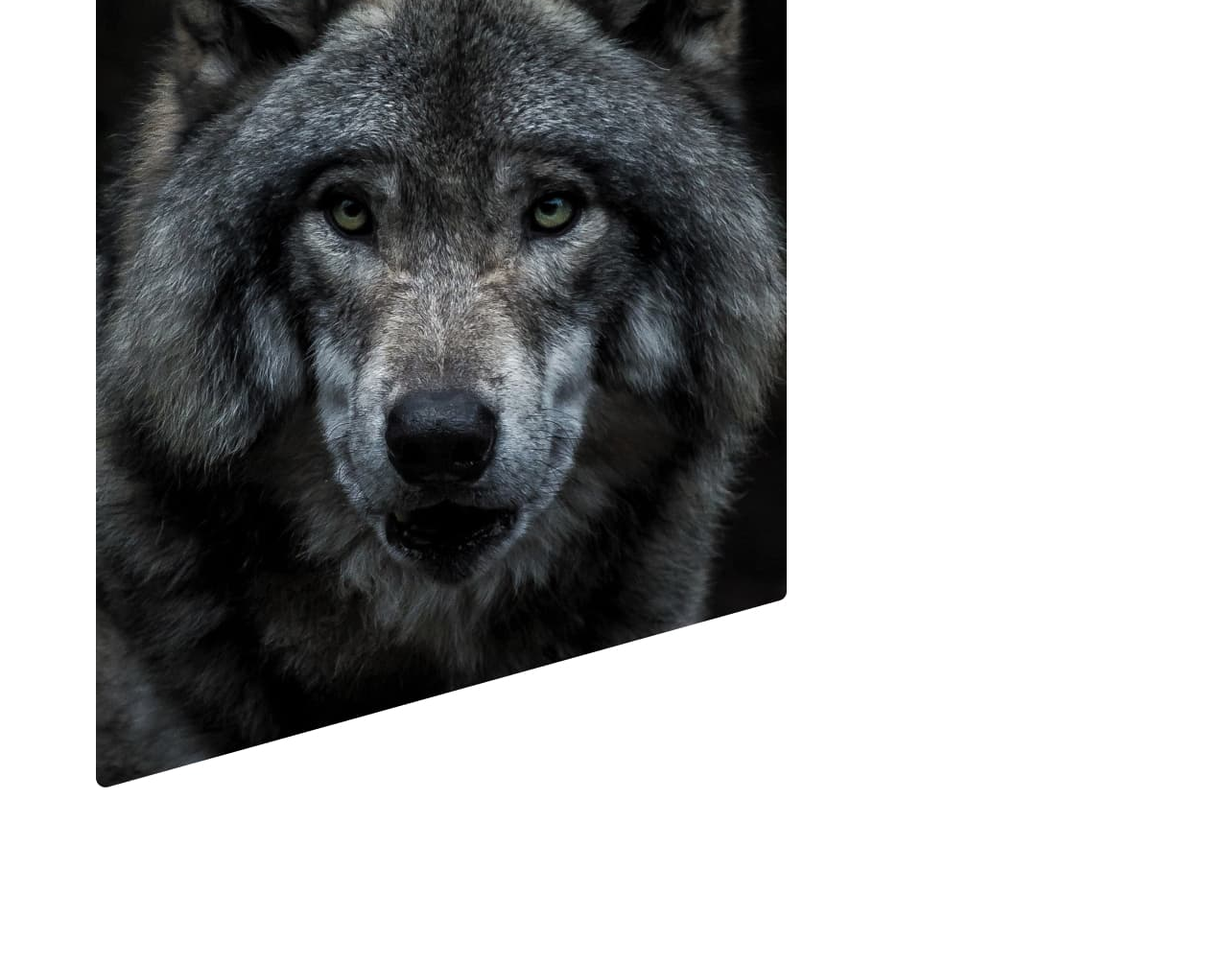
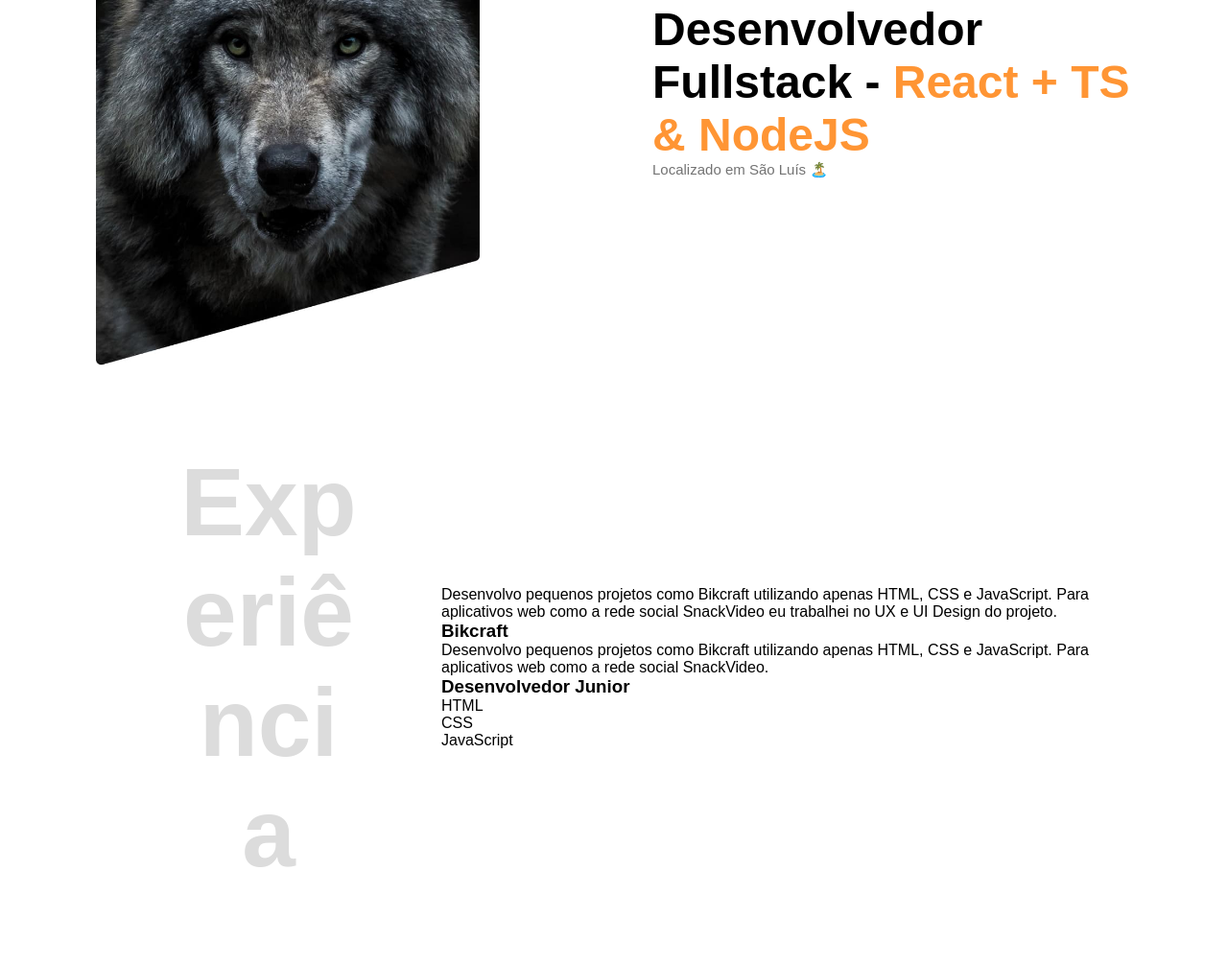
Before and after one commit to devopMarkz/Projeto-Portif-lio, a plain HTML site: page index.html in a window 1280 px wide. Shown: the part 364-1370 px from the top of the page at 96% size. Before the commit the page ends 1192 px from the top, so only its background shows below. Drawn offline with Linux system fonts and the light colour scheme.

Commit message:
Ajustando seções

```diff
--- a/index.html
+++ b/index.html
@@ -3,6 +3,7 @@
 <head>
     <meta charset="UTF-8">
     <meta name="viewport" content="width=device-width, initial-scale=1.0">
+    <link rel="stylesheet" href="./src/pages/index.css">
     <link rel="stylesheet" href="./src/css/global.css">
     <link rel="preconnect" href="https://fonts.googleapis.com">
     <link rel="preconnect" href="https://fonts.gstatic.com" crossorigin>
@@ -11,7 +12,7 @@
 </head>
 <body>
     <header class="cabecalho">
-        <h2 class="cabecalho__titulo">Marcos<span class="cabecalho__titulo--destaque">André</span></h2>
+        <h2 class="cabecalho__titulo">Marcos<span class="destaque">André</span></h2>
 
         <nav class="cabecalho__menu">
             <ul class="cabecalho__menu__lista">
@@ -29,13 +30,42 @@
     </header>
 
     <section class="banner">
-        <div class="banner__imagem">
-            <img src="./assets/images/perfil.jpg" alt="">
+        <div class="banner__container-img">
+            <img src="./assets/images/perfil.jpg" alt="" class="banner__container-img__imagem">
         </div>
 
         <div class="banner__descricao">
-            <h1 class="banner__descricao__titulo"></h1>
-            <p class="banner__descricao__localizacao"></p>
+            <h1 class="banner__descricao__titulo">Desenvolvedor Fullstack - <span class="destaque">React + TS & NodeJS</span></h1>
+            <p class="banner__descricao__localizacao">Localizado em São Luís 🏝️</p>
+        </div>
+    </section>
+
+    <section class="experiencia">
+        <div class="experiencia__container">
+            <h2 class="experiencia__container__titulo">Experiência</h2>
+        </div>
+
+        <div class="experiencia__container">
+            <p class="experiencia__container__descricao">
+                Desenvolvo pequenos projetos como Bikcraft utilizando apenas HTML, CSS e JavaScript. Para aplicativos web como a rede social SnackVideo eu trabalhei no UX e UI Design do projeto.
+            </p>
+            <ul class="experiencia__container__lista">
+                <li class="experiencia__container__lista__item">
+                    <div class="titulo-descricao">
+                        <h3>Bikcraft</h3>
+                        <p>Desenvolvo pequenos projetos como Bikcraft utilizando apenas HTML, CSS e JavaScript. Para aplicativos web como a rede social SnackVideo. </p>
+                    </div>
+
+                    <div class="competencias">
+                        <h3 class="competencias__titulo">Desenvolvedor Junior</h3>
+                        <ul class="competencias__lista">
+                            <li class="competencias__lista__item">HTML</li>
+                            <li class="competencias__lista__item">CSS</li>
+                            <li class="competencias__lista__item">JavaScript</li>
+                        </ul>
+                    </div>
+                </li>
+            </ul>
         </div>
     </section>
 </body>
--- a/src/css/cabecalho.css
+++ b/src/css/cabecalho.css
@@ -1,19 +1,17 @@
 .cabecalho{
     display: flex;
     justify-content: space-between;
-    padding: 50px 0;
+    align-items: center;
+    padding: 50px 0 70px 0;
 }
 
 .cabecalho__titulo{
     font-size: 4.2rem;
 }
 
-.cabecalho__titulo--destaque{
-    color: var(--cor-destaque);
-}
-
 .cabecalho__menu__lista{
     display: flex;
+    flex-wrap: wrap;
     gap: 40px;
 }
 
--- /dev/null
+++ b/src/css/destaque.css
@@ -0,0 +1,3 @@
+.destaque{
+    color: var(--cor-destaque);
+}
--- a/src/css/global.css
+++ b/src/css/global.css
@@ -1,4 +1,5 @@
 @import './cabecalho.css';
+@import './destaque.css';
 
 *{
     padding: 0;
@@ -19,6 +20,7 @@ ul{
     --cor-fonte-principal: #000000;
     --cor-fonte-secundaria: #737373;
     --cor-destaque: #FF9534;
+    --cor-experiencia: #DCDCDC;
     font-size: 62.5%;
 }
 
--- /dev/null
+++ b/src/pages/experiencia.css
@@ -0,0 +1,13 @@
+.experiencia{
+    display: grid;
+    grid-template-columns: 1fr 2fr;
+    align-items: center;
+}
+
+.experiencia__container__titulo{
+    color: var(--cor-experiencia);
+    font-size: 10rem;
+    padding: 80px;
+    text-align: center;
+    word-break: break-all;
+}
--- /dev/null
+++ b/src/pages/index.css
@@ -0,0 +1,25 @@
+@import './lista-projetos.css';
+@import './experiencia.css';
+
+/* SEÇÃO DO BANNER */
+
+.banner{
+    align-items: center;
+    column-gap: 80px;
+    display: grid;
+    grid-template-columns: 1fr 1fr;
+}
+
+.banner__container-img__imagem{
+    width: 80%;
+}
+
+.banner__descricao__titulo{
+    font-size: 4.8rem;
+    text-align: start;
+}
+
+.banner__descricao__localizacao{
+    color: var(--cor-fonte-secundaria);
+    font-size: 1.5rem;
+}
```
Also changed, not shown: src/pages/lista-projetos.css (added).
